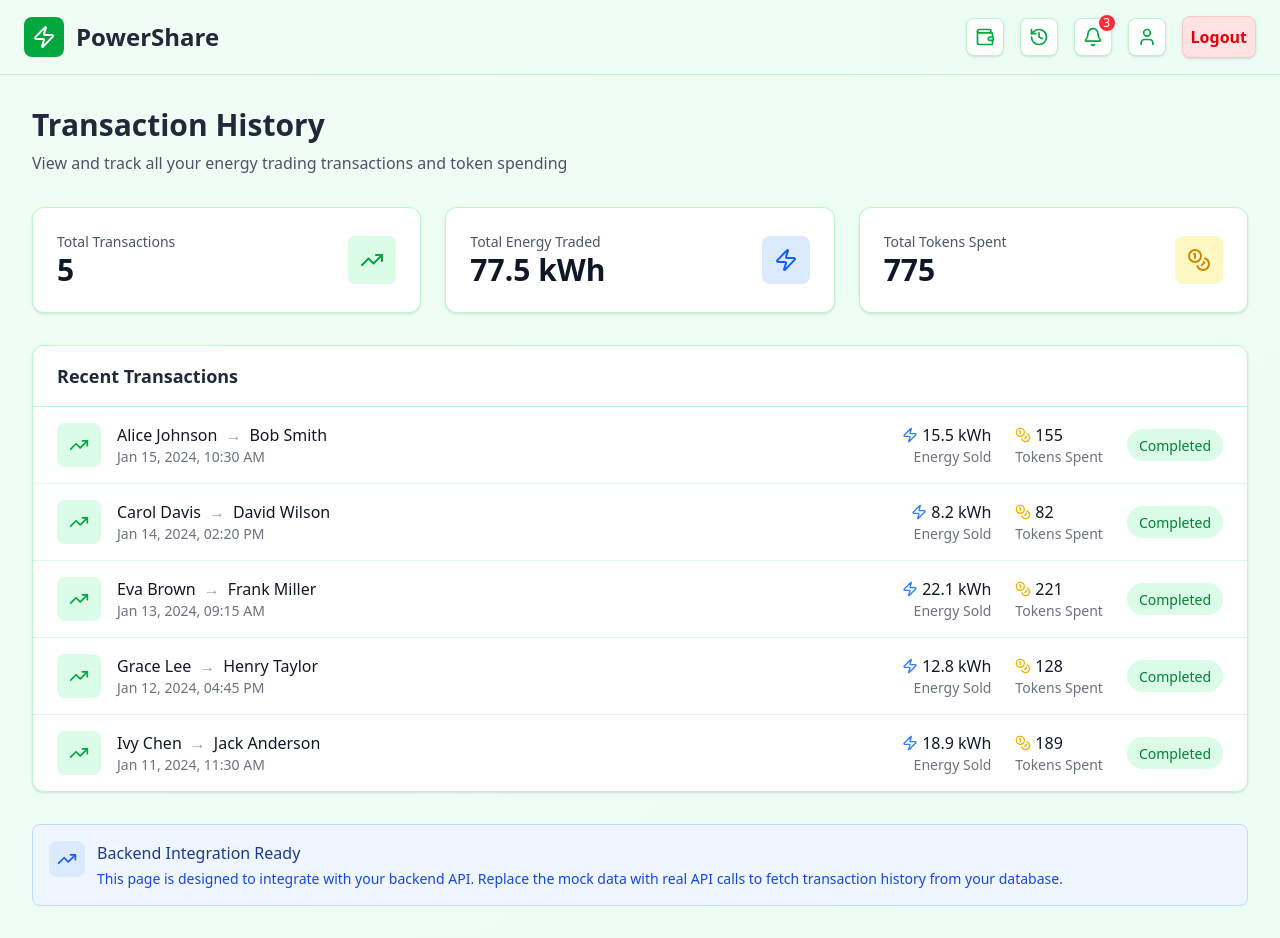
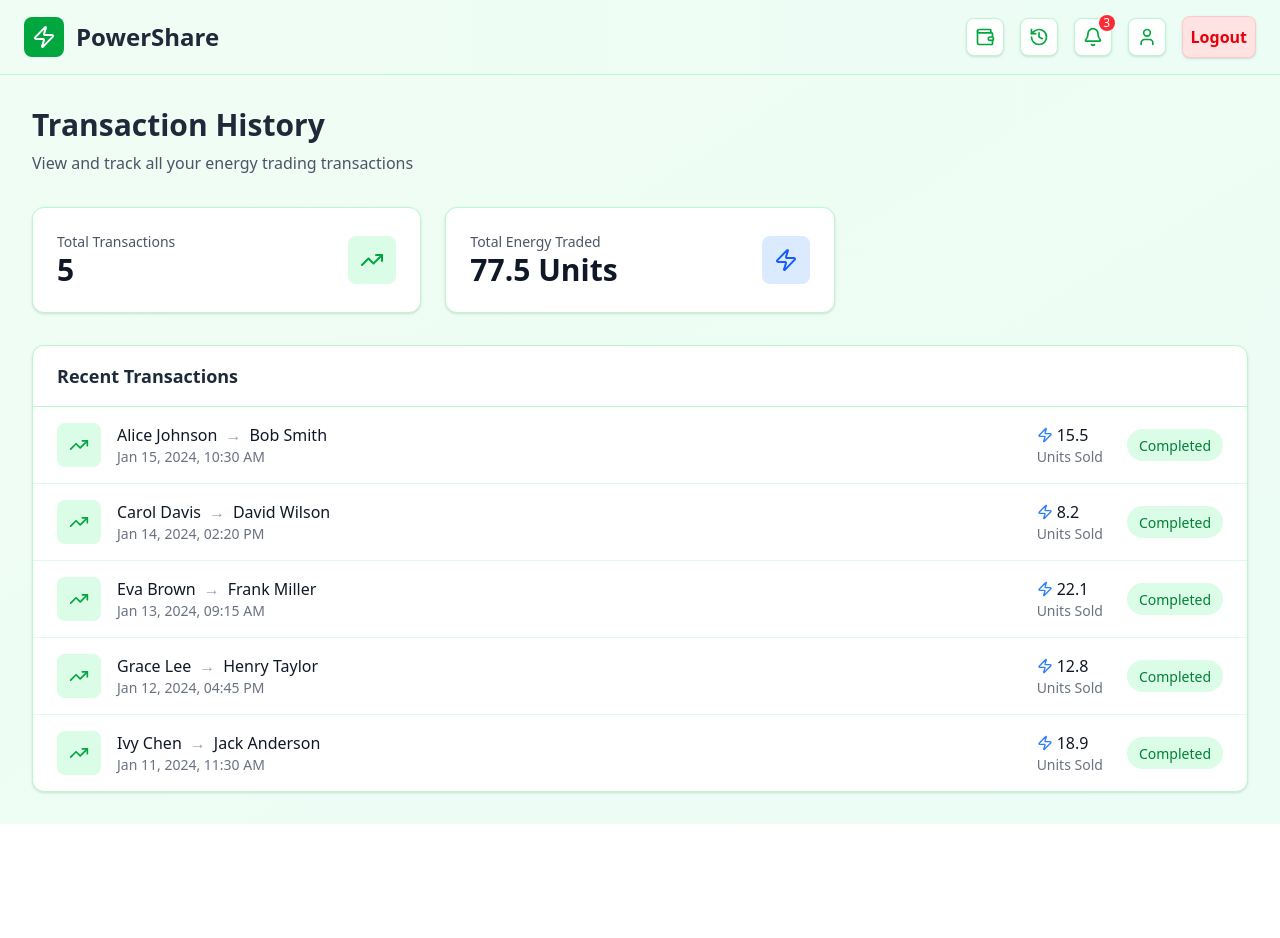
Before and after one commit to Shuaibullattil/sorbet, a Next.js app in the folder frontend/: page /transactions in a window 1280 px wide. After the commit the page ends 824 px from the top, so only its background shows below. Built offline with nearby package versions, Linux system fonts and the light colour scheme; sample sign-in values are in the browser's storage.

Commit message:
transaction frontend fix

```diff
--- a/frontend/src/app/transactions/page.tsx
+++ b/frontend/src/app/transactions/page.tsx
@@ -12,7 +12,7 @@ const mockTransactions = [
     buyer: "Alice Johnson",
     seller: "Bob Smith",
     energyAmount: 15.5,
-    tokensSpent: 155,
+
     timestamp: "2024-01-15T10:30:00Z",
     status: "completed"
   },
@@ -21,7 +21,7 @@ const mockTransactions = [
     buyer: "Carol Davis",
     seller: "David Wilson",
     energyAmount: 8.2,
-    tokensSpent: 82,
+
     timestamp: "2024-01-14T14:20:00Z",
     status: "completed"
   },
@@ -30,7 +30,7 @@ const mockTransactions = [
     buyer: "Eva Brown",
     seller: "Frank Miller",
     energyAmount: 22.1,
-    tokensSpent: 221,
+
     timestamp: "2024-01-13T09:15:00Z",
     status: "completed"
   },
@@ -39,7 +39,7 @@ const mockTransactions = [
     buyer: "Grace Lee",
     seller: "Henry Taylor",
     energyAmount: 12.8,
-    tokensSpent: 128,
+
     timestamp: "2024-01-12T16:45:00Z",
     status: "completed"
   },
@@ -48,7 +48,7 @@ const mockTransactions = [
     buyer: "Ivy Chen",
     seller: "Jack Anderson",
     energyAmount: 18.9,
-    tokensSpent: 189,
+
     timestamp: "2024-01-11T11:30:00Z",
     status: "completed"
   }
@@ -103,7 +103,7 @@ const TransactionHistoryPage: React.FC = () => {
         {/* Page Heading */}
         <div className="mb-8">
           <h2 className="text-3xl font-bold text-gray-800 mb-2">Transaction History</h2>
-          <p className="text-gray-600">View and track all your energy trading transactions and token spending</p>
+          <p className="text-gray-600">View and track all your energy trading transactions </p>
         </div>
 
         {/* Stats Cards */}
@@ -125,25 +125,11 @@ const TransactionHistoryPage: React.FC = () => {
               <div>
                 <p className="text-sm font-medium text-gray-600">Total Energy Traded</p>
                 <p className="text-3xl font-bold text-gray-900">
-                  {mockTransactions.reduce((sum, tx) => sum + tx.energyAmount, 0).toFixed(1)} kWh
+                  {mockTransactions.reduce((sum, tx) => sum + tx.energyAmount, 0).toFixed(1)} Units
                 </p>
               </div>
               <div className="bg-blue-100 p-3 rounded-lg">
                 <Zap className="w-6 h-6 text-blue-600" />
-              </div>
-            </div>
-          </div>
-
-          <div className="bg-white rounded-xl shadow-sm border border-green-200 p-6">
-            <div className="flex items-center justify-between">
-              <div>
-                <p className="text-sm font-medium text-gray-600">Total Tokens Spent</p>
-                <p className="text-3xl font-bold text-gray-900">
-                  {mockTransactions.reduce((sum, tx) => sum + tx.tokensSpent, 0)}
-                </p>
-              </div>
-              <div className="bg-yellow-100 p-3 rounded-lg">
-                <Coins className="w-6 h-6 text-yellow-600" />
               </div>
             </div>
           </div>
@@ -177,18 +163,12 @@ const TransactionHistoryPage: React.FC = () => {
                     <div className="text-right">
                       <div className="flex items-center space-x-1">
                         <Zap className="w-4 h-4 text-blue-500" />
-                        <span className="font-medium text-gray-900">{transaction.energyAmount} kWh</span>
+                        <span className="font-medium text-gray-900">{transaction.energyAmount} </span>
                       </div>
-                      <p className="text-sm text-gray-500">Energy Sold</p>
+                      <p className="text-sm text-gray-500">Units Sold</p>
                     </div>
 
-                    <div className="text-right">
-                      <div className="flex items-center space-x-1">
-                        <Coins className="w-4 h-4 text-yellow-500" />
-                        <span className="font-medium text-gray-900">{transaction.tokensSpent}</span>
-                      </div>
-                      <p className="text-sm text-gray-500">Tokens Spent</p>
-                    </div>
+
 
                     <div className="bg-green-100 px-3 py-1 rounded-full">
                       <span className="text-sm font-medium text-green-700 capitalize">{transaction.status}</span>
@@ -200,20 +180,8 @@ const TransactionHistoryPage: React.FC = () => {
           </div>
         </div>
 
-        {/* Backend Integration Note */}
-        <div className="mt-8 bg-blue-50 border border-blue-200 rounded-lg p-4">
-          <div className="flex items-start space-x-3">
-            <div className="bg-blue-100 p-2 rounded-lg">
-              <TrendingUp className="w-5 h-5 text-blue-600" />
-            </div>
-            <div>
-              <h3 className="font-medium text-blue-900">Backend Integration Ready</h3>
-              <p className="text-sm text-blue-700 mt-1">
-                This page is designed to integrate with your backend API. Replace the mock data with real API calls to fetch transaction history from your database.
-              </p>
-            </div>
-          </div>
-        </div>
+
+
       </div>
     </div>
   );
```
